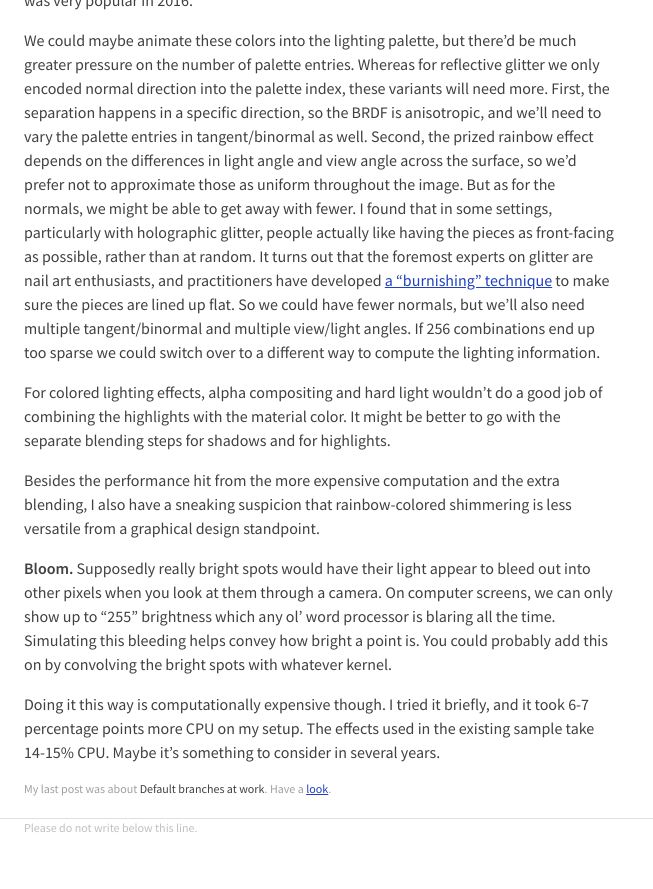
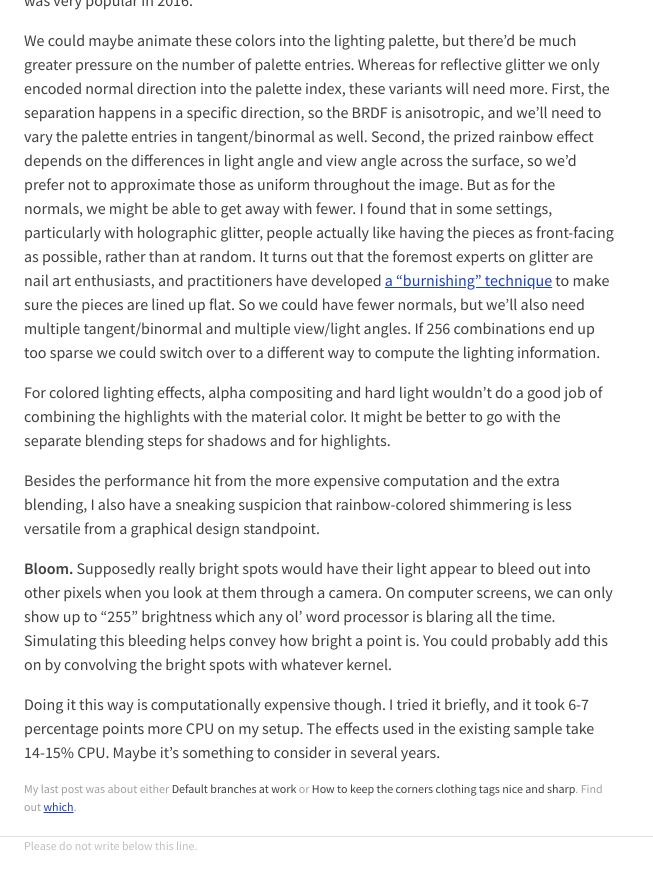
Before and after one commit to wh0/wh0.github.io, a Jekyll site: the page built from _posts/2021-04-25-glitter.md, in a window 1280 px wide and 900 px high, scrolled down 15231 px. Shown: the top 889 px of the window, without its empty margins (0-653 px from the left). Built offline with Jekyll 4.4.1, drawn with Linux system fonts in a browser that asks for light colours.

Commit message:
Update 2021-04-25-glitter.md

```diff
--- a/_posts/2021-04-25-glitter.md
+++ b/_posts/2021-04-25-glitter.md
@@ -2,7 +2,7 @@
 date: Sun Apr 25 2021 20:19:29 -0700 (Pacific Daylight Time)
 qualitative_time:
 title: Glitter text
-previous_teaser:
+previous_teaser: How to keep the corners clothing tags nice and sharp
 previous_first: true
 ---
 ![Look,](/assets/2021/glitter-sample.svg)
```
